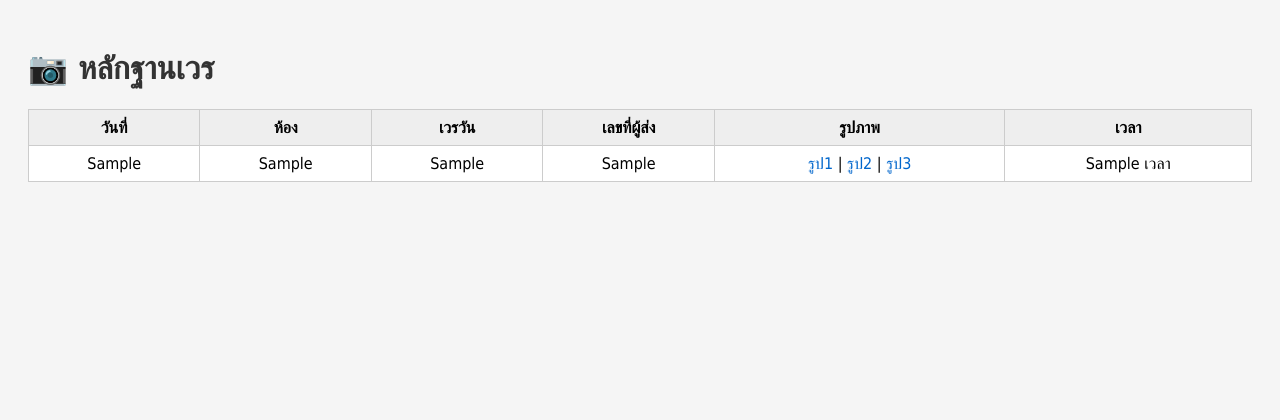
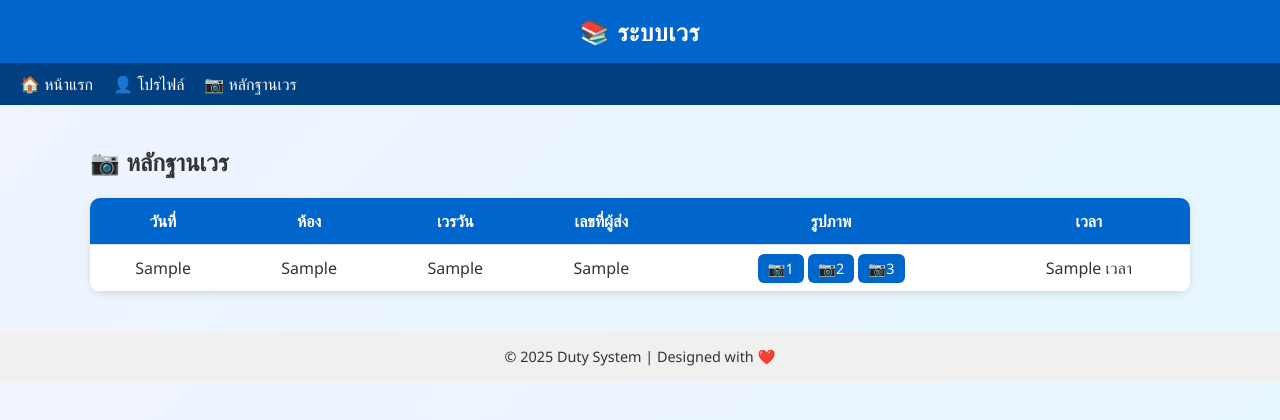
Before and after one commit to MATADOR666-spec/line-bot-project, a Flask app: template templates/duty_logs.html in a window 1280 px wide. Shown: the top 420 px of the page. Run offline with Flask 3, Linux system fonts and the light colour scheme; the template is opened without the code that fills it: most values are stand-ins (such as "Sample title", 1, 10 or a date in 2020); parts of the project's set-up code (start-up, migrations or seed data) failed here and were passed over.

Commit message:
update web app with templates

```diff
--- a/templates/duty_logs.html
+++ b/templates/duty_logs.html
@@ -1,20 +1,6 @@
-<!DOCTYPE html>
-<html>
-<head>
-  <meta charset="utf-8">
-  <title>Duty Logs</title>
-  <style>
-    body { font-family: Tahoma, sans-serif; background: #f5f5f5; padding: 20px; }
-    h1 { color: #333; }
-    table { border-collapse: collapse; width: 100%; background: #fff; }
-    th, td { border: 1px solid #ccc; padding: 8px; text-align: center; }
-    th { background: #eee; }
-    a { color: #0066cc; text-decoration: none; }
-    a:hover { text-decoration: underline; }
-  </style>
-</head>
-<body>
-  <h1>📷 หลักฐานเวร</h1>
+{% extends "layout.html" %}
+{% block content %}
+<h2>📷 หลักฐานเวร</h2>
 <table>
   <tr>
     <th>วันที่</th>
@@ -31,13 +17,12 @@
     <td>{{ log["เวรวัน"] }}</td>
     <td>{{ log["เลขที่ผู้ส่ง"] }}</td>
     <td>
-        <a href="{{ log['url1'] }}" target="_blank">รูป1</a> |
-        <a href="{{ log['url2'] }}" target="_blank">รูป2</a> |
-        <a href="{{ log['url3'] }}" target="_blank">รูป3</a>
+      {% if log['url1'] %}<a class="btn-link" href="{{ log['url1'] }}" target="_blank">📷1</a>{% endif %}
+      {% if log['url2'] %}<a class="btn-link" href="{{ log['url2'] }}" target="_blank">📷2</a>{% endif %}
+      {% if log['url3'] %}<a class="btn-link" href="{{ log['url3'] }}" target="_blank">📷3</a>{% endif %}
     </td>
     <td>{{ log["เวลา"] }}</td>
   </tr>
   {% endfor %}
 </table>
-</body>
-</html>
+{% endblock %}
--- /dev/null
+++ b/templates/layout.html
@@ -0,0 +1,104 @@
+<!DOCTYPE html>
+<html lang="th">
+<head>
+  <meta charset="utf-8">
+  <title>{{ title }}</title>
+  <style>
+    body {
+      font-family: "Segoe UI", Tahoma, sans-serif;
+      margin: 0;
+      background: linear-gradient(135deg, #f0f4ff, #e6f7ff);
+      color: #333;
+    }
+
+    header {
+      background: #0066cc;
+      color: white;
+      padding: 15px 25px;
+      text-align: center;
+      font-size: 1.5em;
+      font-weight: bold;
+      letter-spacing: 1px;
+      box-shadow: 0 2px 8px rgba(0,0,0,0.15);
+    }
+
+    nav {
+      background: #004080;
+      padding: 10px 20px;
+      display: flex;
+      gap: 20px;
+    }
+    nav a {
+      color: #fff;
+      text-decoration: none;
+      font-weight: 500;
+      transition: color 0.2s;
+    }
+    nav a:hover {
+      color: #ffdd57;
+    }
+
+    main {
+      padding: 20px;
+      max-width: 1100px;
+      margin: auto;
+    }
+
+    table {
+      width: 100%;
+      border-collapse: collapse;
+      margin-top: 15px;
+      background: white;
+      border-radius: 10px;
+      overflow: hidden;
+      box-shadow: 0 2px 8px rgba(0,0,0,0.1);
+    }
+    th, td {
+      padding: 12px;
+      text-align: center;
+      border-bottom: 1px solid #ddd;
+    }
+    th {
+      background: #0066cc;
+      color: white;
+    }
+    tr:hover {
+      background: #f5faff;
+    }
+
+    .btn-link {
+      background: #0066cc;
+      color: white;
+      padding: 5px 10px;
+      border-radius: 6px;
+      text-decoration: none;
+      font-size: 0.9em;
+    }
+    .btn-link:hover {
+      background: #004d99;
+    }
+
+    footer {
+      text-align: center;
+      padding: 15px;
+      font-size: 0.9em;
+      background: #f0f0f0;
+      margin-top: 20px;
+    }
+  </style>
+</head>
+<body>
+  <header>📚 ระบบเวร</header>
+  <nav>
+    <a href="/">🏠 หน้าแรก</a>
+    <a href="/profiles/view">👤 โปรไฟล์</a>
+    <a href="/duty-logs/view">📷 หลักฐานเวร</a>
+  </nav>
+  <main>
+    {% block content %}{% endblock %}
+  </main>
+  <footer>
+    © 2025 Duty System | Designed with ❤️
+  </footer>
+</body>
+</html>
```
Also changed, not shown: templates/index.html (+9 -14 lines), templates/profiles.html (+5 -11 lines). Lines whose indentation alone changed are shown as unchanged.
